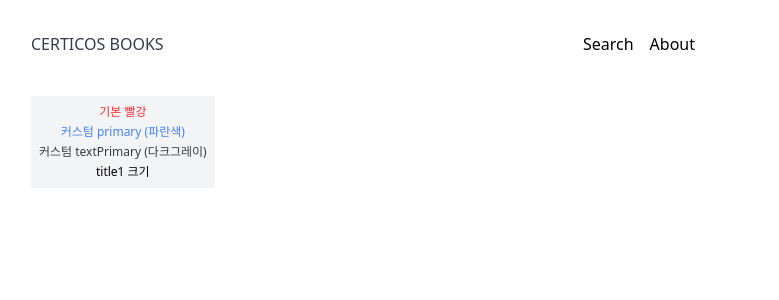
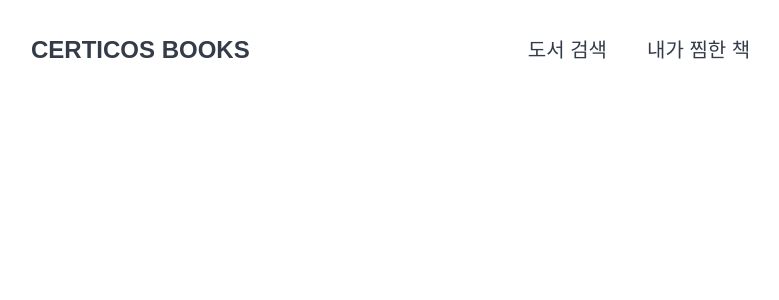
Before and after one commit to bokim1004/cdri-books-bogyeongkim, a React (Vite) app: page / in a window 1280 px wide. Shown: the top 300 px of the page, without its empty margins (1-780 px from the left). Built offline with nearby package versions, Linux system fonts and the light colour scheme.

Commit message:
feat:header 컴포넌트 구현 완료

```diff
--- a/src/components/common/header.tsx
+++ b/src/components/common/header.tsx
@@ -1,23 +1,21 @@
 function Header() {
   return (
-    <div className="relative flex items-center justify-between ">
-      <div className="text-textPrimary">CERTICOS BOOKS</div>
-      <nav className="absolute left-1/2 top-1/2 -translate-x-1/2 -translate-y-1/2  flex space-x-4">
-        <a href="/search" className="text-body2 hover:text-blue-600">
-          Search
+    <div className="relative flex items-center justify-between text-textPrimary ">
+      <div className=" text-title1 font-bold">CERTICOS BOOKS</div>
+      <nav className="absolute left-1/2 top-1/2 -translate-x-1/2 -translate-y-1/2  flex space-x-10">
+        <a
+          href="/search"
+          className="text-body1 font-medium hover:underline decoration-primary underline-offset-7"
+        >
+          도서 검색
         </a>
-        <a href="/about" className="text-body2 hover:text-primary">
-          About
+        <a
+          href="/favorites"
+          className="text-body1 font-medium hover:underline decoration-primary underline-offset-7"
+        >
+          내가 찜한 책
         </a>
       </nav>
-
-      {/* 디버깅용 */}
-      <div className="absolute top-16 left-0 p-2 bg-gray-100 text-xs space-y-1">
-        <div className="text-red-500">기본 빨강</div>
-        <div className="text-primary">커스텀 primary (파란색)</div>
-        <div className="text-textPrimary">커스텀 textPrimary (다크그레이)</div>
-        <div className="text-title1">title1 크기</div>
-      </div>
     </div>
   );
 }
--- a/src/index.css
+++ b/src/index.css
@@ -11,11 +11,13 @@
   --color-textSecondary: #6d7582;
   --color-textSubtitle: #8d94a0;
 
-  --font-title1: 24px;
-  --font-title2: 22px;
-  --font-title3: 18px;
-  --font-body1: 20px;
-  --font-body2: 14px;
-  --font-caption: 16px;
-  --font-small: 12px;
+  --text-title1: 24px;
+  --text-title2: 22px;
+  --text-title3: 18px;
+  --text-body1: 20px;
+  --text-body2: 14px;
+  --text-caption: 16px;
+  --text-small: 12px;
+
+  --font-display: "Noto Sans KR", sans-serif;
 }
--- a/src/pages/search-page.tsx
+++ b/src/pages/search-page.tsx
@@ -2,7 +2,7 @@ import Header from "../components/common/header";
 
 function SearchPage() {
   return (
-    <div className="flex flex-col items-base justify-baseline h-screen">
+    <div className="flex flex-col items-base justify-baseline h-screen font-display">
       <Header />
     </div>
   );
```
